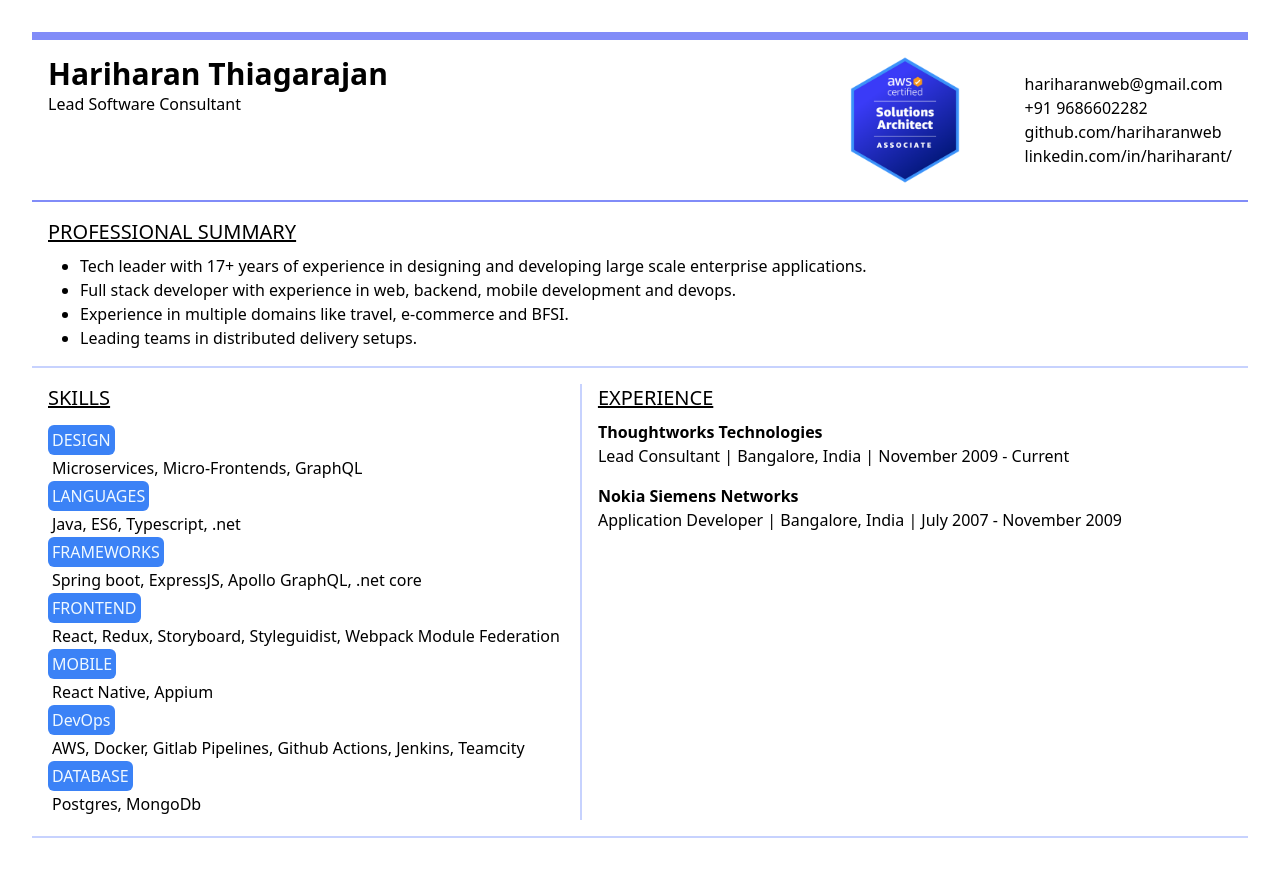
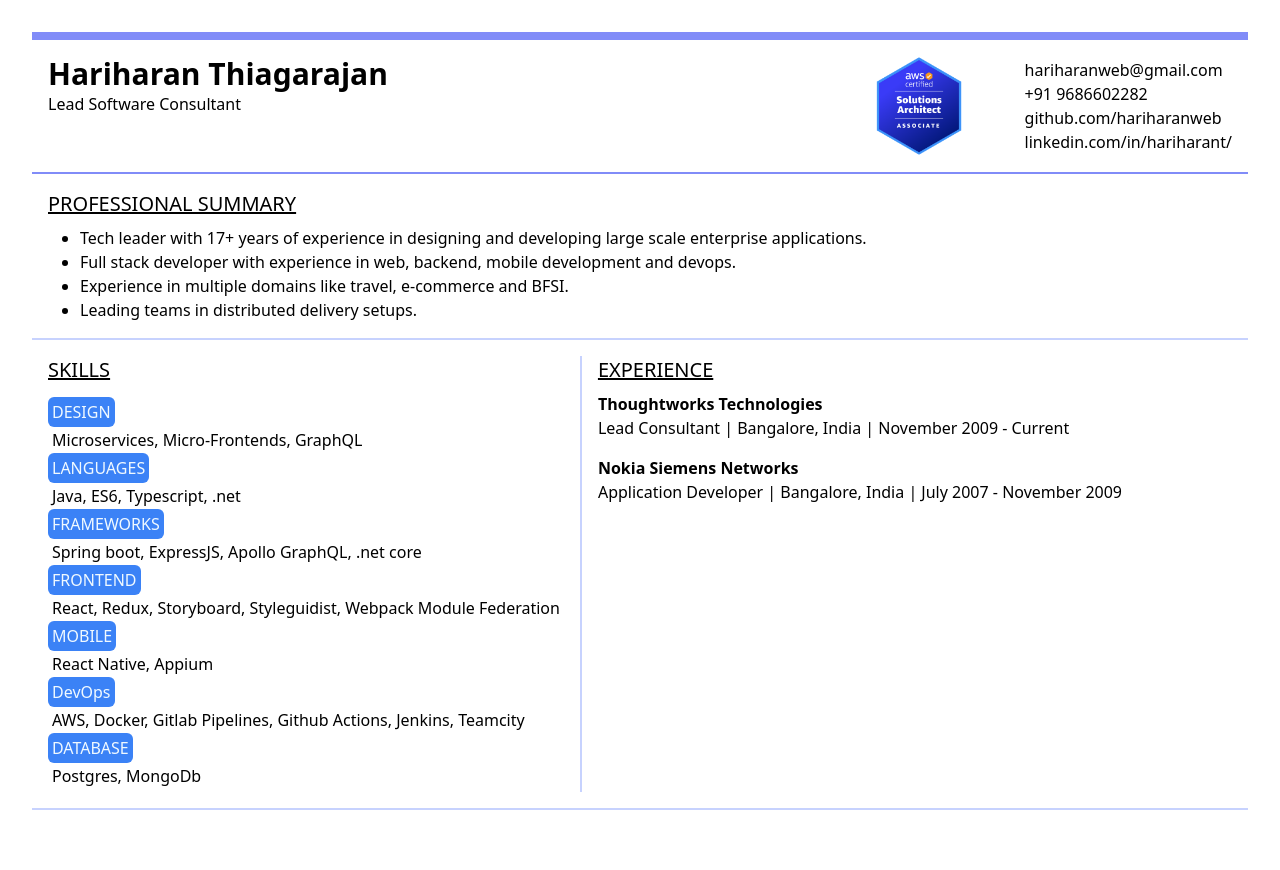
Before and after one commit to hariharanweb/hariharanweb-profile, a React (Create React App) app: page / in a window 1280 px wide. After the commit the page ends 842 px from the top, so only its background shows below. Built offline with nearby package versions, Linux system fonts and the light colour scheme; some icons are missing.

Commit message:
Reduce aws size

```diff
--- a/src/App.tsx
+++ b/src/App.tsx
@@ -18,7 +18,7 @@
           </h3>
         </div>
         <div className='flex flex-row items-center'>
-          <div className='pr-8'><img src={aws} width={'128px'} height={'128px'} /></div>
+          <div className='pr-8'><img src={aws} width={'100px'} height={'100x'} /></div>
           <div>
             <div>
               <EmailIcon />
```
